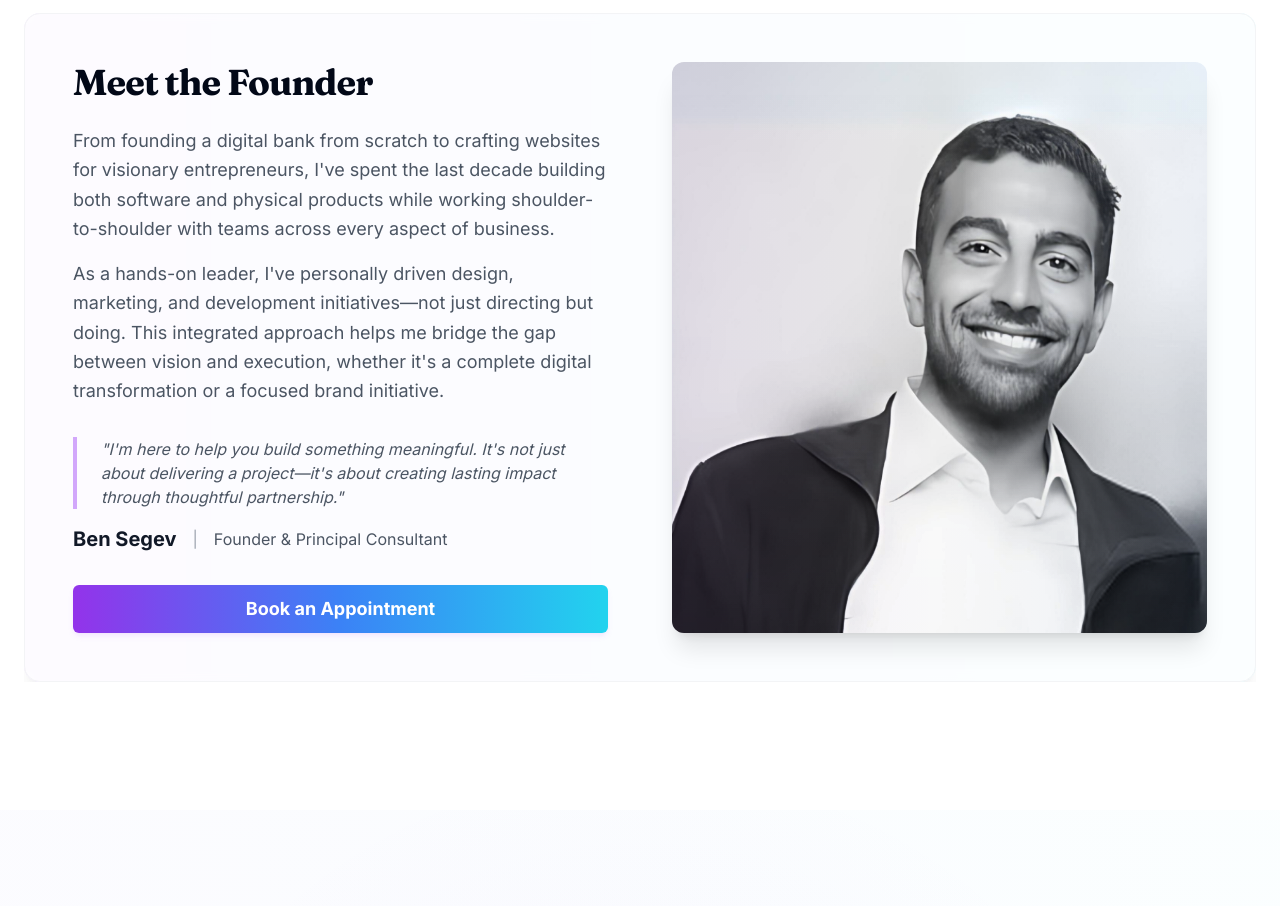
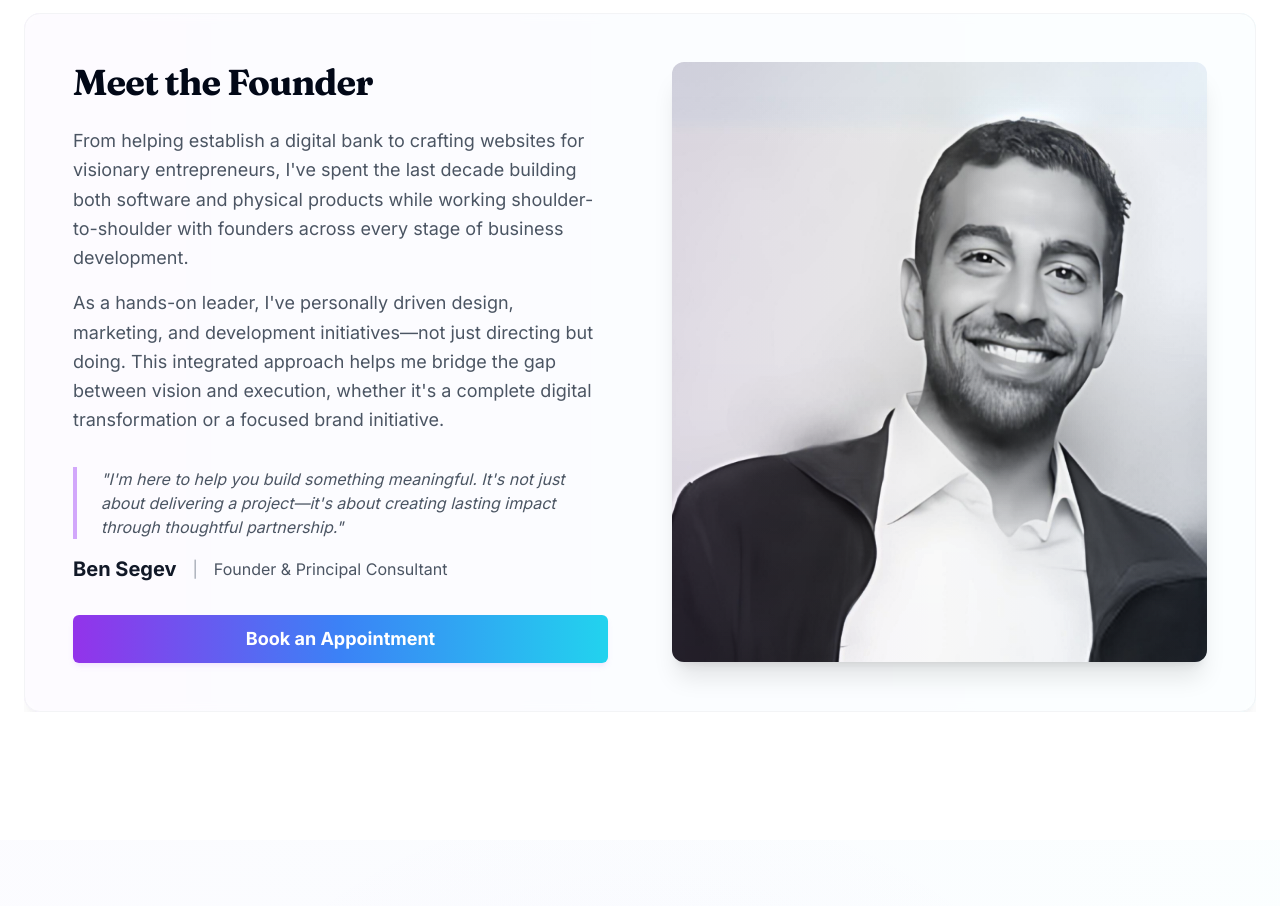
Before and after one commit to bsegev/nextstage-3.0, a Next.js app: page /about in a window 1280 px wide. Shown: the part 1780-2686 px from the top of the page. Built offline with nearby package versions, Linux system fonts and the light colour scheme; a web font is replaced by a local one.

Commit message:
Update founder's note to more accurately reflect experience

```diff
--- a/app/components/about/founders-note.tsx
+++ b/app/components/about/founders-note.tsx
@@ -30,9 +30,9 @@ export function FoundersNote() {
                     </h2>
                     <div className="space-y-4 text-gray-600">
                       <p className="text-lg leading-relaxed">
-                        From founding a digital bank from scratch to crafting websites for visionary entrepreneurs,
+                        From helping establish a digital bank to crafting websites for visionary entrepreneurs,
                         I've spent the last decade building both software and physical products while working
-                        shoulder-to-shoulder with teams across every aspect of business.
+                        shoulder-to-shoulder with founders across every stage of business development.
                       </p>
                       <p className="text-lg leading-relaxed">
                         As a hands-on leader, I've personally driven design, marketing, and development initiatives—not
```
